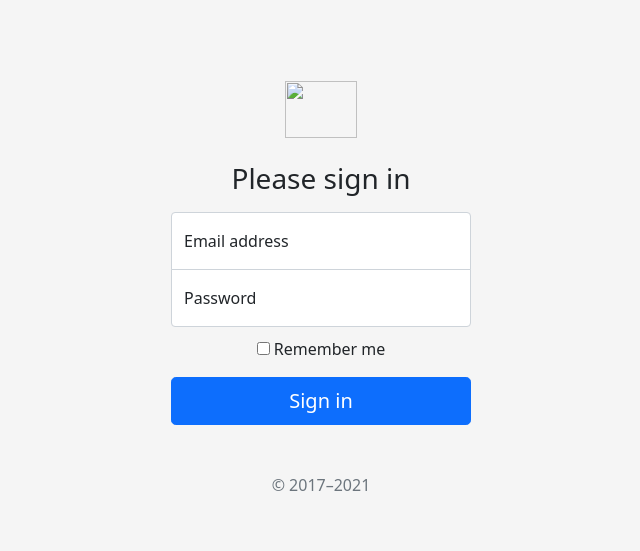
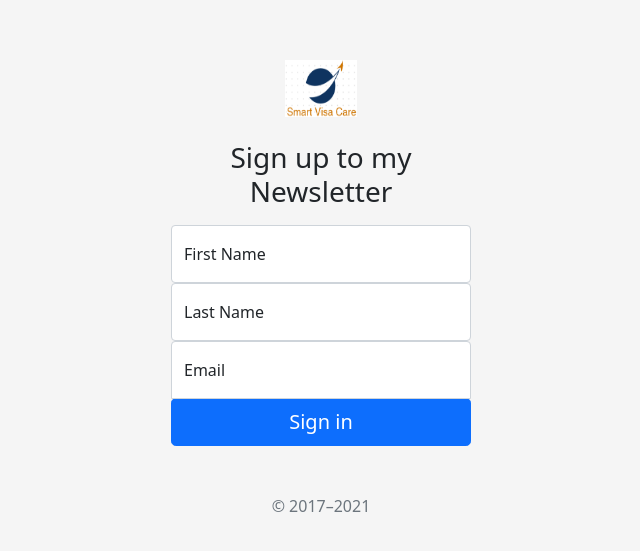
Before and after one commit to mitul88/node-newsletter-signup, a website: page signup.html in a window 1280 px wide. Shown: the part 103-654 px from the top of the page, without its empty margins (319-959 px from the left). Drawn offline with nearby package versions, Linux system fonts and the light colour scheme.

Commit message:
changed html inputs and added image

```diff
--- a/signup.html
+++ b/signup.html
@@ -7,7 +7,7 @@
     <meta name="description" content="">
     <meta name="author" content="Mark Otto, Jacob Thornton, and Bootstrap contributors">
     <meta name="generator" content="Hugo 0.88.1">
-    <title>Signin Template · Bootstrap v5.1</title>
+    <title>Newsletter Signup</title>
 
     <link rel="canonical" href="https://getbootstrap.com/docs/5.1/examples/sign-in/">
 
@@ -47,22 +47,20 @@
 
 <main class="form-signin">
   <form>
-    <img class="mb-4" src="/docs/5.1/assets/brand/bootstrap-logo.svg" alt="" width="72" height="57">
-    <h1 class="h3 mb-3 fw-normal">Please sign in</h1>
+    <img class="mb-4" src="image/smc_logo.PNG" alt="" width="72" height="57">
+    <h1 class="h3 mb-3 fw-normal">Sign up to my Newsletter</h1>
 
     <div class="form-floating">
-      <input type="email" class="form-control" id="floatingInput" placeholder="name@example.com">
-      <label for="floatingInput">Email address</label>
+      <input type="text" class="form-control" placeholder="First name" required>
+      <label for="floatingInput">First Name</label>
     </div>
     <div class="form-floating">
-      <input type="password" class="form-control" id="floatingPassword" placeholder="Password">
-      <label for="floatingPassword">Password</label>
+      <input type="text" class="form-control" id="floatingPassword" placeholder="Last Name">
+      <label for="floatingPassword">Last Name</label>
     </div>
-
-    <div class="checkbox mb-3">
-      <label>
-        <input type="checkbox" value="remember-me"> Remember me
-      </label>
+    <div class="form-floating">
+      <input type="email" class="form-control" id="floatingEmail" placeholder="Email">
+      <label for="floatingEmail">Email</label>
     </div>
     <button class="w-100 btn btn-lg btn-primary" type="submit">Sign in</button>
     <p class="mt-5 mb-3 text-muted">&copy; 2017–2021</p>
```
Also changed, not shown: image/smc_logo.PNG (added).
